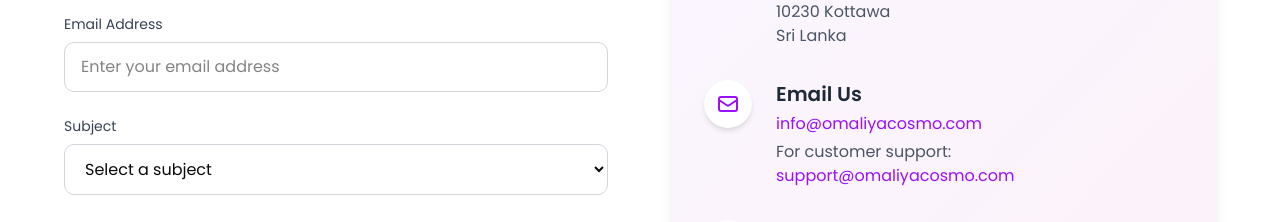
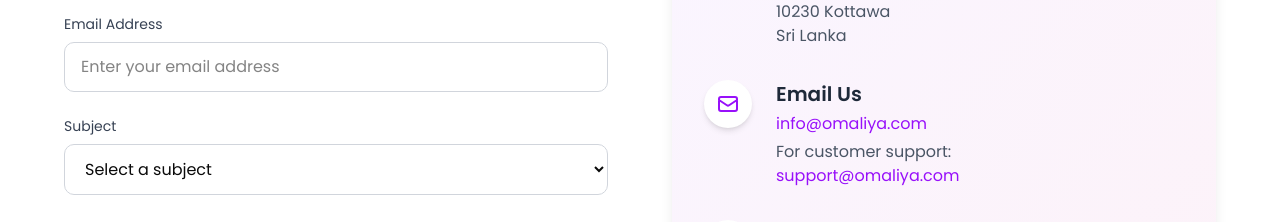
Before and after one commit to omaliya-cosmo/omaliya-cosmo, a Next.js app: page /contact in a window 1280 px wide. Shown: the part 958-1180 px from the top of the page. Built offline with nearby package versions, Linux system fonts and the light colour scheme; no server answers; the database is empty.

Commit message:
change domain

```diff
--- a/app/contact/page.tsx
+++ b/app/contact/page.tsx
@@ -421,19 +421,19 @@ export default function ContactPage() {
                         Email Us
                       </h3>
                       <a
-                        href="mailto:info@omaliyacosmo.com"
+                        href="mailto:info@omaliya.com"
                         className="text-purple-600 hover:text-purple-800 transition-colors"
                       >
-                        info@omaliyacosmo.com
+                        info@omaliya.com
                       </a>
                       <p className="text-gray-600 mt-1">
                         For customer support:
                         <br />
                         <a
-                          href="mailto:support@omaliyacosmo.com"
+                          href="mailto:support@omaliya.com"
                           className="text-purple-600 hover:text-purple-800 transition-colors"
                         >
-                          support@omaliyacosmo.com
+                          support@omaliya.com
                         </a>
                       </p>
                     </div>
```
